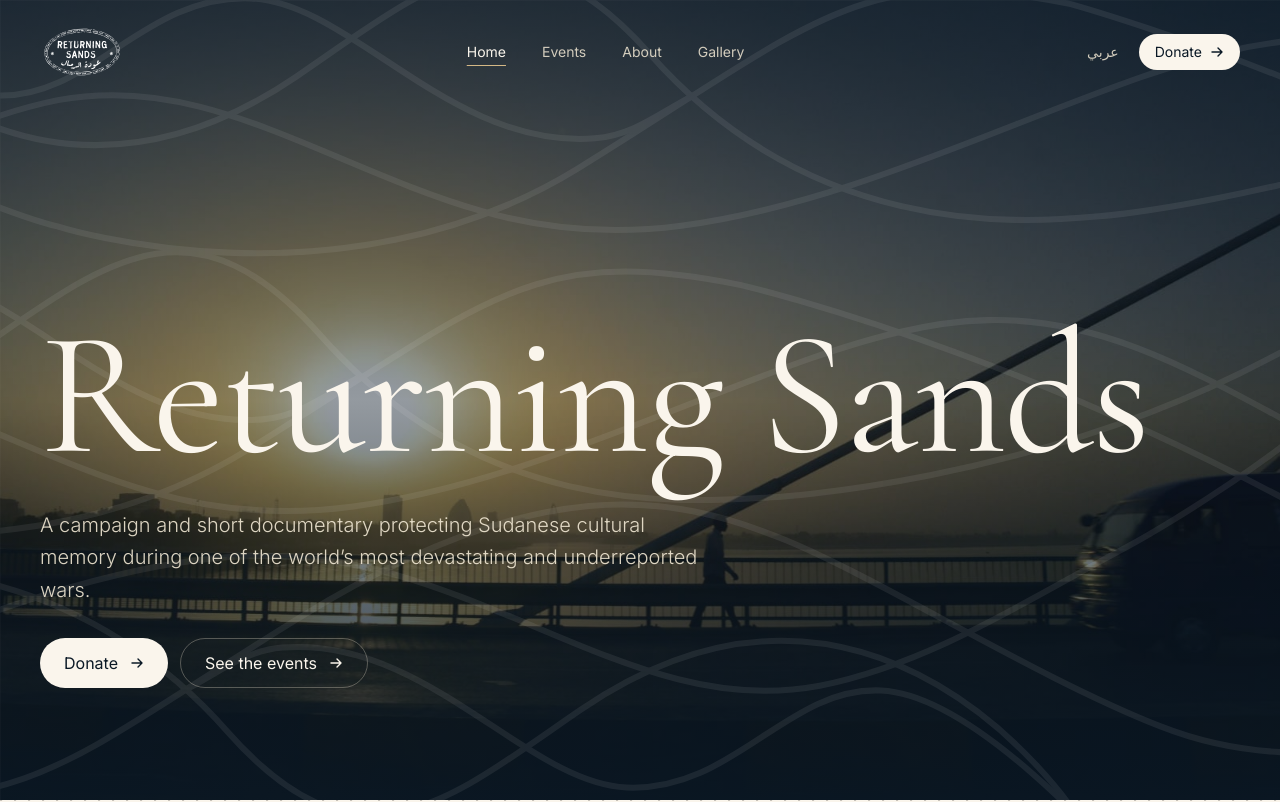
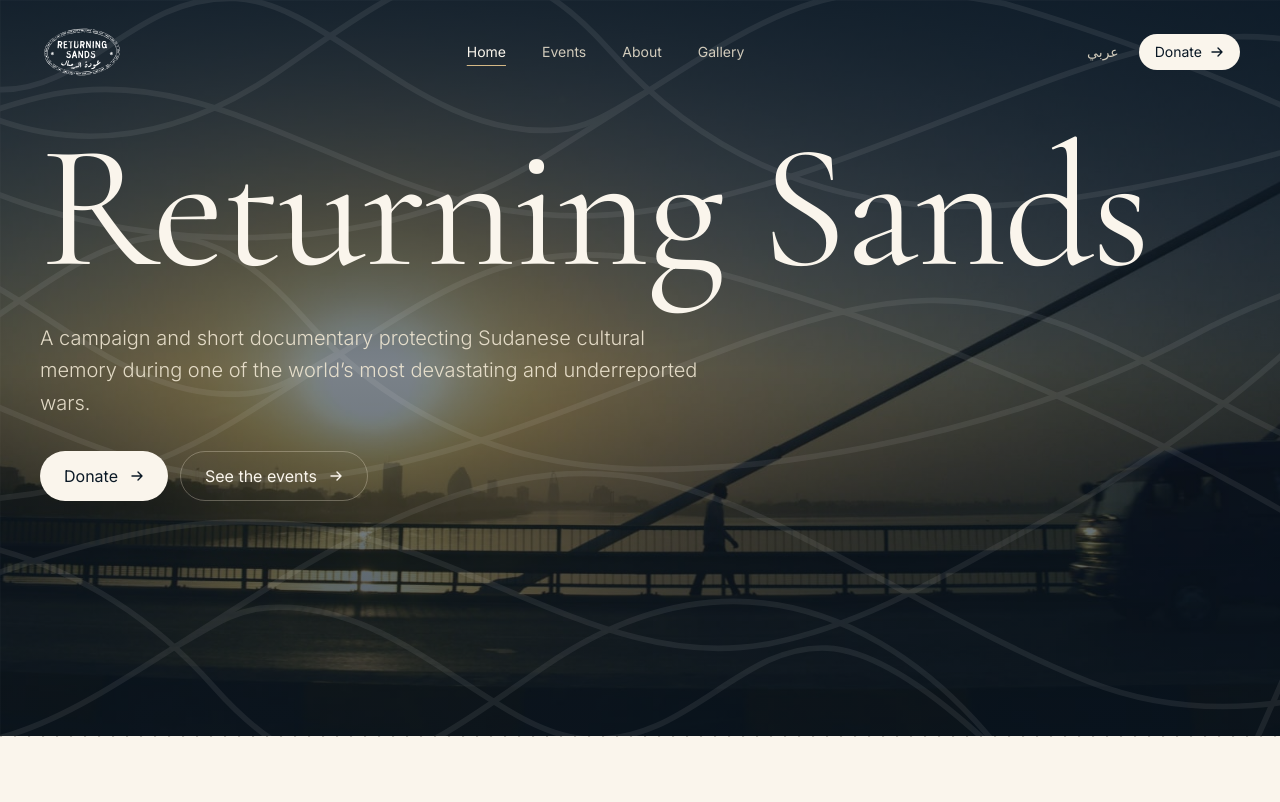
Before and after one commit to Returning-Sands/returning-sands, a Next.js app: page / in a window 1280 px wide. Shown: the top 802 px of the page. Built offline with nearby package versions, Linux system fonts and the light colour scheme.

Commit message:
style(home): Title at the top of the hero over the image

```diff
--- a/app/components/home/Hero.tsx
+++ b/app/components/home/Hero.tsx
@@ -7,7 +7,7 @@ import { Arrow, WaveLines, btn } from "../primitives";
 
 export function Hero({ t, locale }: { t: SiteContent["hero"]; locale: Locale }) {
   return (
-    <section className="relative min-h-[100svh] flex flex-col justify-end overflow-hidden bg-nile-900 text-sand-50">
+    <section className="relative min-h-[92svh] flex flex-col justify-start overflow-hidden bg-nile-900 text-sand-50">
       <Image
         src="/img/bridge.jpg"
         alt={t.imageAlt}
@@ -16,10 +16,10 @@ export function Hero({ t, locale }: { t: SiteContent["hero"]; locale: Locale })
         sizes="100vw"
         className="object-cover object-center opacity-70"
       />
-      <div className="absolute inset-0 bg-gradient-to-b from-nile-900/70 via-nile-900/20 to-nile-900/85" />
+      <div className="absolute inset-0 bg-gradient-to-b from-nile-900/85 via-nile-900/35 to-nile-900/60" />
       <div className="absolute inset-0 grain" />
       <WaveLines tone="white" className="opacity-[0.07]" />
-      <div className="relative mx-auto w-full max-w-7xl px-6 sm:px-10 pt-36 sm:pt-40 pb-16 sm:pb-28">
+      <div className="relative mx-auto w-full max-w-7xl px-6 sm:px-10 pt-32 sm:pt-32 pb-16 sm:pb-24">
         <h1 className="font-display text-[17vw] leading-[0.92] sm:text-[11vw] sm:whitespace-nowrap lg:text-[9.5rem] xl:text-[11rem] text-sand-50">
           <WordStagger as="span" text={`${t.titleLead} ${t.titleEmphasis}`} />
         </h1>
```
